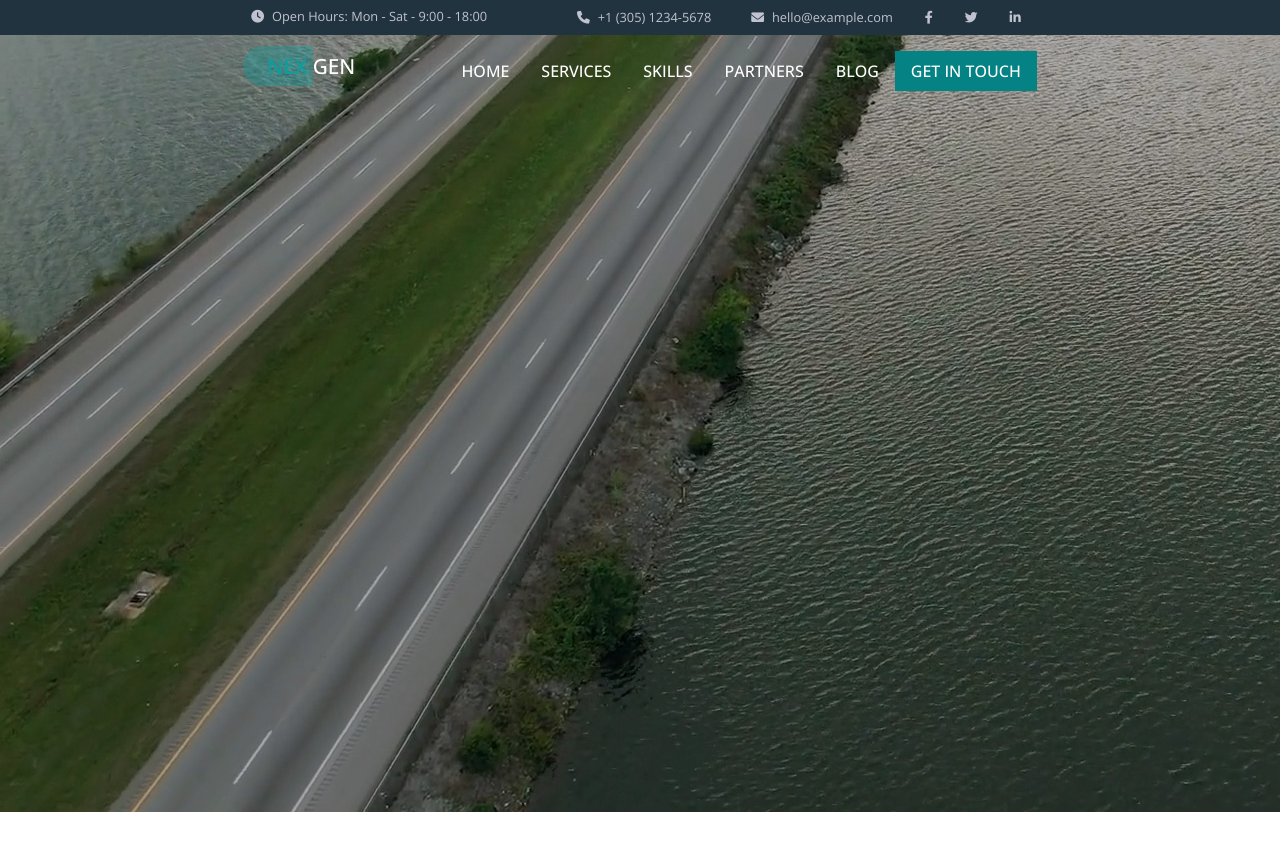
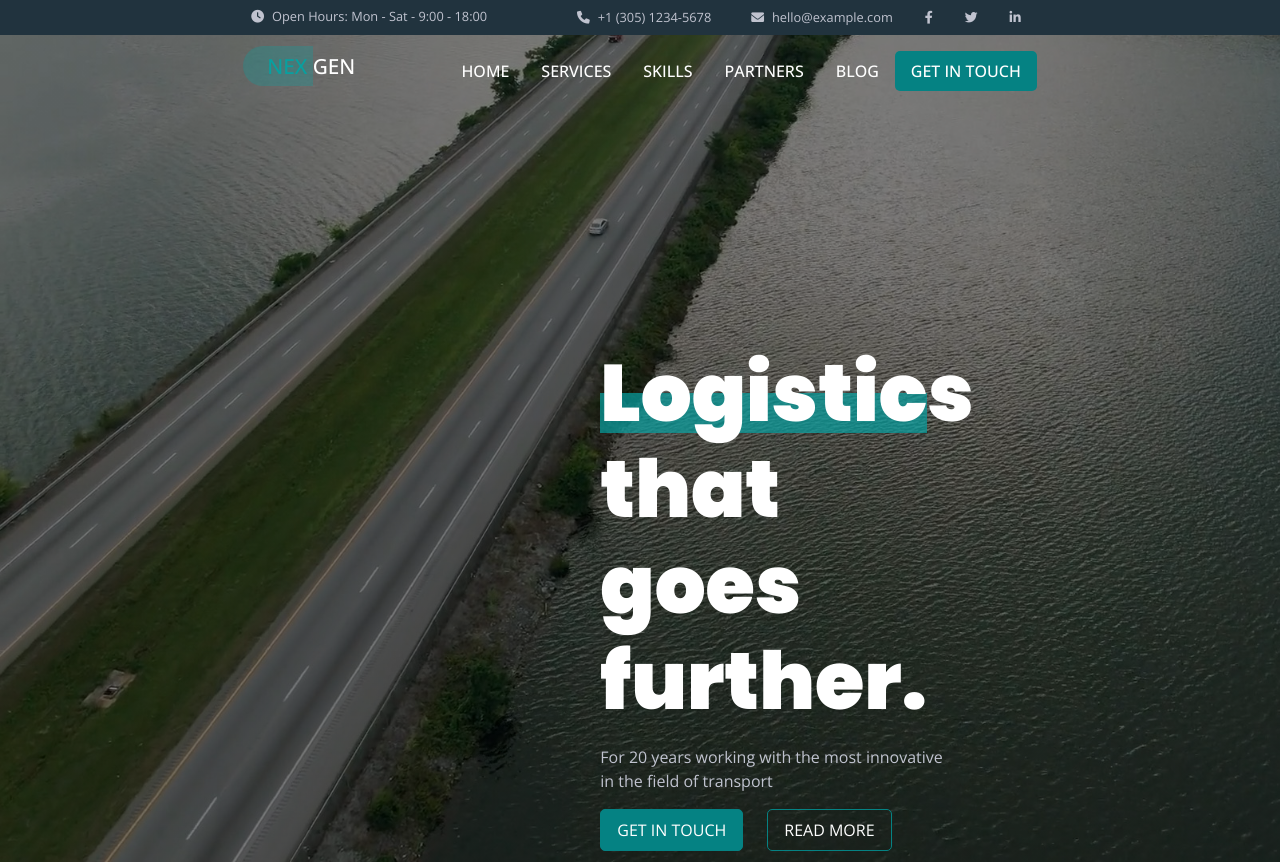
Before and after one commit to AnTosi/proj-html-vuejs, a Vue app: page / in a window 1280 px wide. Before the commit the page ends 812 px from the top, so only its background shows below. Built offline with nearby package versions, Linux system fonts and the light colour scheme.

Commit message:
do jumbo

```diff
--- a/src/App.vue
+++ b/src/App.vue
@@ -60,6 +60,7 @@ export default {
 @import '../node_modules/bootstrap/dist/css/bootstrap.css';
 @import './assets/common.scss';
 @import url('https://fonts.googleapis.com/css2?family=Open+Sans:wght@300;400;500;700&display=swap');
+@import url('https://fonts.googleapis.com/css2?family=Alegreya+Sans:wght@500&family=Poppins:wght@900&display=swap');
 
 * {
   font-family: 'Open Sans', sans-serif;
--- a/src/assets/common.scss
+++ b/src/assets/common.scss
@@ -2,3 +2,9 @@ a {
     text-decoration: inherit;
     color: inherit;
 }
+
+.lg_container {
+    width: 62%;
+    margin: auto;
+    height: 100%;
+}
--- a/src/components/SiteHeader.vue
+++ b/src/components/SiteHeader.vue
@@ -68,7 +68,6 @@ export default {
     @import '../assets/variables.scss';
 
     .header {
-        filter: brightness(1);
         width: 100%;
         background-color: #21333E;
         color: $muted-grey;
@@ -79,22 +78,13 @@ export default {
         top: 0;
         left: 0;
 
-        .lg_container {
-            width: 62%;
-            margin: auto;
-            height: 100%;
-            // color: ;
-
-        }
-
         .nav_left {
             font-size: 1.3rem;
             font-weight: 500;
 
             .half_button {
-            background-color: #08a0a057;
+            background-color: #08a0a04b;
             color: #08A0A0;
-            height: 50px;
             padding-left: 1.5rem;
             border-top-left-radius: 1.3rem;
             border-bottom-left-radius: 1.3rem;
@@ -112,6 +102,7 @@ export default {
                 padding-right: 1rem;
                 padding-top: 0.5rem;
                 padding-bottom: 0.5rem;
+                border-radius: 5px;
                 &.active {
                     // background-color: #048383;
                     background-color: #058283;
--- a/src/components/SiteMain.vue
+++ b/src/components/SiteMain.vue
@@ -1,8 +1,20 @@
 <template>
     <main>
         <section class="one jumbosection">
-            <div class="jumbotext">
+            <div class="lg_container position-relative">
+                <div class="jumbotext text-white">
+                    <span class="title">
+                        <span class="underline">
+                        </span>
+                        Logistics that goes further.
+                    </span>
+                    <p class="mt-3">
+                        For 20 years working with the most innovative in the field of transport
+                    </p>
 
+                    <button class="green">GET IN TOUCH</button>
+                    <button class="transparent mx-4">READ MORE</button>
+                </div>
             </div>
         </section>
 
@@ -44,11 +56,67 @@ export default {
 </script>
 
 <style lang="scss">
+
+@import '../assets/common.scss';
+@import '../assets/variables.scss';
+
     .jumbosection {
-        background-image: url("../assets/jumbo.jpg");
+        background-image: linear-gradient(rgba(0, 0, 0, 0.5), rgba(0, 0, 0, 0.5)), url("../assets/jumbo.jpg");
         height: 862px;
         background-position-y: 100%;
-        filter: brightness(0.7);
-        margin-top: -50px;
+        background-repeat: no-repeat;
+        background-size: cover;
+
+        .jumbotext {
+            position: absolute;
+            top: 40%;
+            right: 10%;
+            width: 45%;
+            text-align: left;
+            z-index: 5;
+            color: white;
+
+            .title {
+                position: relative;
+                font-family: 'Poppins', sans-serif;
+                font-weight: 900;
+                font-size: 5rem;
+                line-height: 6rem;
+            }
+
+            .underline {
+                display: inline-block;
+                position: absolute;
+                background-color: #08a0a0b6;
+                width: 100%;
+                height: 2.5rem;
+                top: 3.5rem;
+                z-index: -1;
+            }
+
+            p {
+                color: $muted-grey;
+            }
+
+            button {
+                padding-left: 1rem;
+                padding-right: 1rem;
+                padding-top: 0.5rem;
+                padding-bottom: 0.5rem;
+                border-radius: 5px;
+                color: white;
+                border: 1px solid #058283;
+
+                &.green {
+                    background-color: #058283;
+
+                }
+
+                &.transparent {
+                    background-color: transparent;
+                }
+            }
+        }
     }
+
 </style>
```
